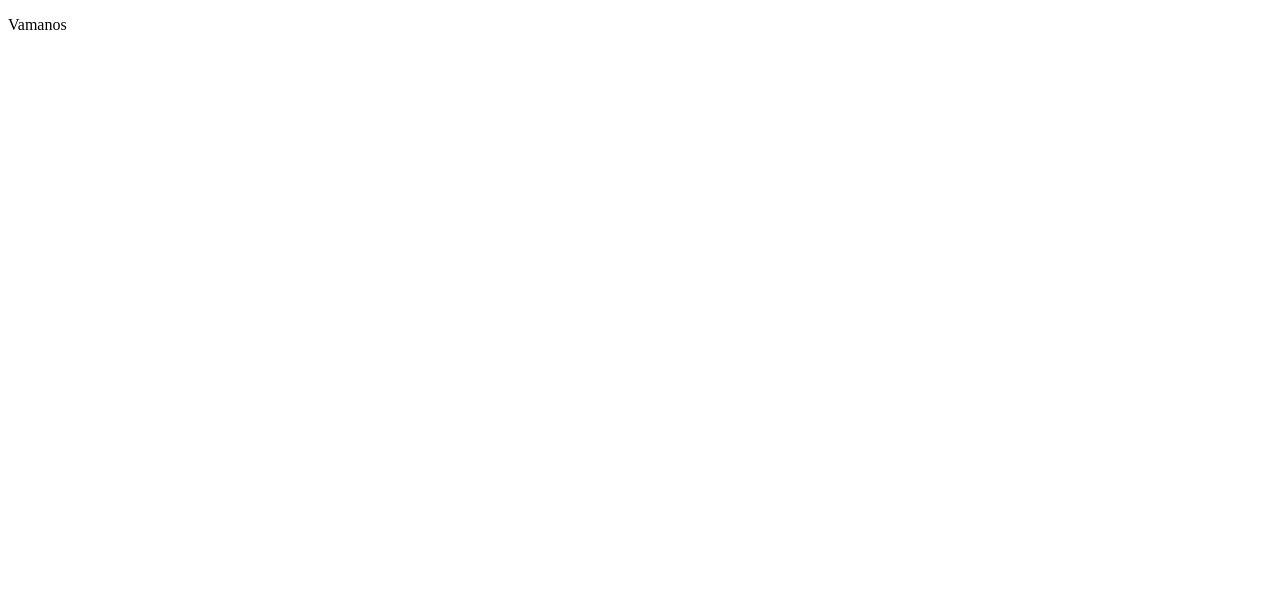
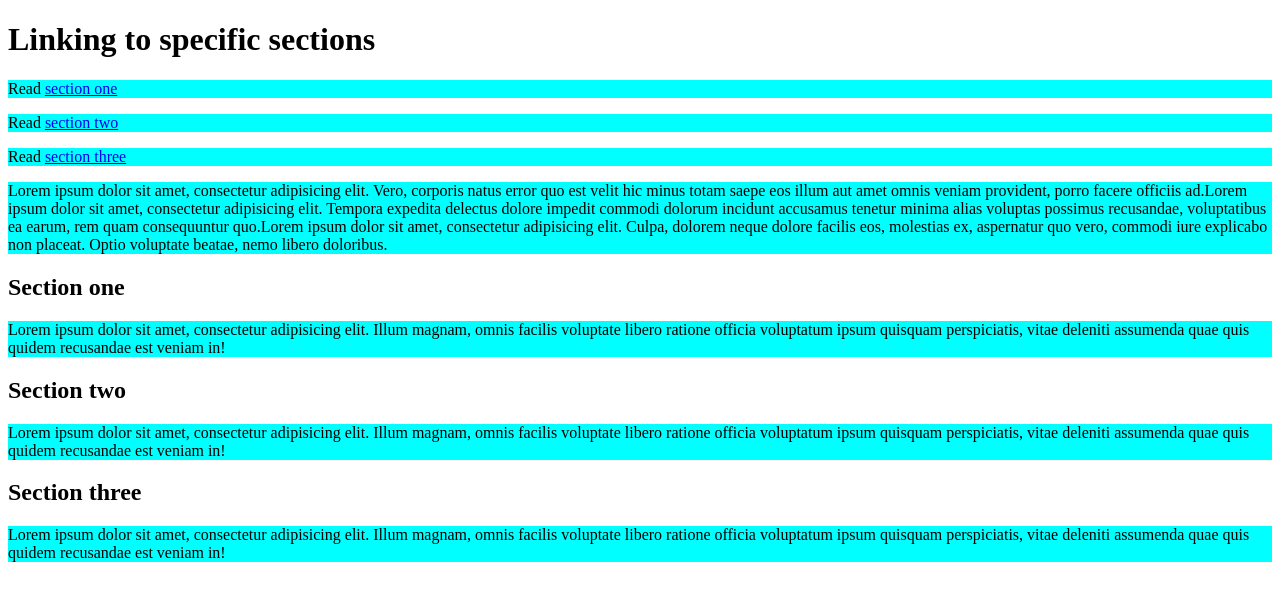
Before and after one commit to esusslin/frontEnd_Jazz, a plain HTML site: page index.html in a window 1280 px wide. Drawn offline with Linux system fonts and the light colour scheme.

Commit message:
stylesheets in place

```diff
--- /dev/null
+++ b/css/style.css
@@ -0,0 +1,3 @@
+p {
+  background-color: aqua;
+}
--- a/index.html
+++ b/index.html
@@ -5,8 +5,50 @@
     <meta name="author" content="Emmet Susslin" />
     <meta name="keywords" content="Front End Wizardry" />
     <title>Here We Go</title>
+    <link rel="stylesheet" type="text/css" href="css/style.css" />
   </head>
   <body>
-    <p>Vamanos</p>
+    <h1>Linking to specific sections</h1>
+    <p>Read <a href="#section-one">section one</a></p>
+    <p>Read <a href="#section-two">section two</a></p>
+    <p>Read <a href="#section-three">section three</a></p>
+    <p>
+      Lorem ipsum dolor sit amet, consectetur adipisicing elit. Vero, corporis
+      natus error quo est velit hic minus totam saepe eos illum aut amet omnis
+      veniam provident, porro facere officiis ad.Lorem ipsum dolor sit amet,
+      consectetur adipisicing elit. Tempora expedita delectus dolore impedit
+      commodi dolorum incidunt accusamus tenetur minima alias voluptas possimus
+      recusandae, voluptatibus ea earum, rem quam consequuntur quo.Lorem ipsum
+      dolor sit amet, consectetur adipisicing elit. Culpa, dolorem neque dolore
+      facilis eos, molestias ex, aspernatur quo vero, commodi iure explicabo non
+      placeat. Optio voluptate beatae, nemo libero doloribus.
+    </p>
+    <div id="section-one">
+      <h2>Section one</h2>
+      <p>
+        Lorem ipsum dolor sit amet, consectetur adipisicing elit. Illum magnam,
+        omnis facilis voluptate libero ratione officia voluptatum ipsum quisquam
+        perspiciatis, vitae deleniti assumenda quae quis quidem recusandae est
+        veniam in!
+      </p>
+    </div>
+    <div id="section-two">
+      <h2>Section two</h2>
+      <p>
+        Lorem ipsum dolor sit amet, consectetur adipisicing elit. Illum magnam,
+        omnis facilis voluptate libero ratione officia voluptatum ipsum quisquam
+        perspiciatis, vitae deleniti assumenda quae quis quidem recusandae est
+        veniam in!
+      </p>
+    </div>
+    <div id="section-three">
+      <h2>Section three</h2>
+      <p>
+        Lorem ipsum dolor sit amet, consectetur adipisicing elit. Illum magnam,
+        omnis facilis voluptate libero ratione officia voluptatum ipsum quisquam
+        perspiciatis, vitae deleniti assumenda quae quis quidem recusandae est
+        veniam in!
+      </p>
+    </div>
   </body>
 </html>
```
Also changed, not shown: 1 other file.
